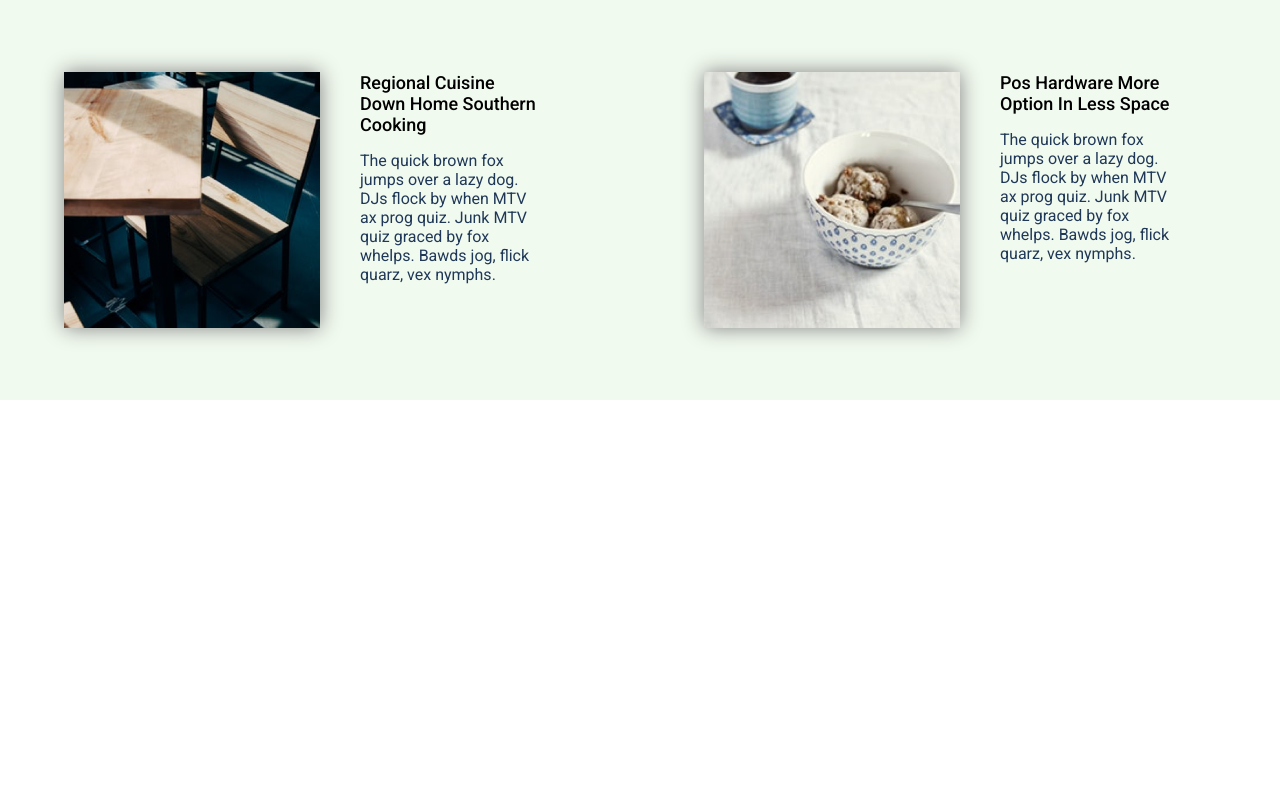
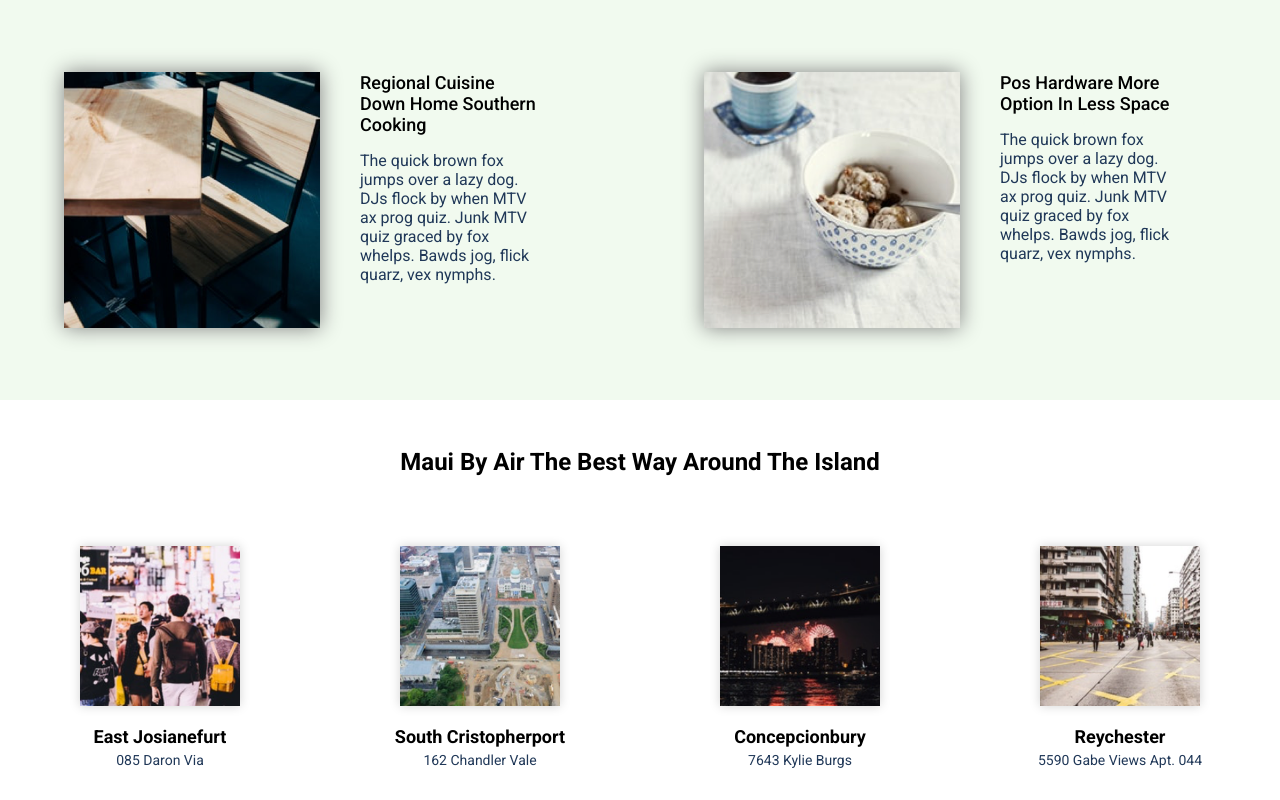
Before and after one commit to jbcoppola/reactor, a React (Create React App) app: page / in a window 1280 px wide. Shown: the part 834-1634 px from the top of the page. Before the commit the page ends 1234 px from the top, so only its background shows below. Built offline with nearby package versions, Linux system fonts and the light colour scheme.

Commit message:
added locations section

```diff
--- a/src/App.css
+++ b/src/App.css
@@ -81,3 +81,34 @@ body {
         font-weight: 500; }
       .greenbar > div div p {
         color: #203858; }
+
+.locations {
+  display: flex;
+  justify-content: center;
+  flex-direction: column;
+  align-items: center;
+  min-height: 50vh; }
+  .locations h1 {
+    font-size: 24px;
+    margin-bottom: 70px;
+    text-transform: capitalize; }
+  .locations > div {
+    display: flex;
+    flex-direction: row;
+    justify-content: space-around;
+    width: 100%; }
+    .locations > div > div {
+      display: flex;
+      flex-direction: column;
+      justify-content: center;
+      align-items: center; }
+      .locations > div > div img {
+        max-width: 50%;
+        box-shadow: 0 0 10px lightgray; }
+      .locations > div > div h2 {
+        font-size: 18px;
+        margin: 20px 0 5px 0; }
+      .locations > div > div p {
+        font-size: 14px;
+        margin: 0;
+        color: #203858; }
--- a/src/App.scss
+++ b/src/App.scss
@@ -113,3 +113,46 @@ body {
     }
   }
 }
+
+.locations {
+  display: flex;
+  justify-content: center;
+  flex-direction: column;
+  align-items: center;
+
+  h1 {
+    font-size: 24px;
+    margin-bottom: 70px;
+    text-transform: capitalize;
+  }
+
+  min-height: 50vh;
+  > div {
+    display: flex;
+    flex-direction: row;
+    justify-content: space-around;
+    width: 100%;
+
+
+    > div {
+      display: flex;
+      flex-direction: column;
+      justify-content: center;
+      align-items: center;
+    img {
+      max-width: 50%;
+      box-shadow: 0 0 10px lightgray;
+    }
+    h2 {
+      font-size: 18px;
+      margin: 20px 0 5px 0;
+    }
+    p {
+      font-size: 14px;
+      margin: 0;
+      color: $darkblue;
+    }
+
+    }
+  }
+}
--- a/src/components/App.js
+++ b/src/components/App.js
@@ -2,6 +2,7 @@ import React from 'react';
 import Landing from './landing';
 import Wedo from './wedo';
 import Greenbar from './greenbar';
+import Locations from './locations';
 
 class App extends React.Component {
     render() {
@@ -10,6 +11,7 @@ class App extends React.Component {
             <Landing />
             <Wedo />
             <Greenbar />
+            <Locations />
             </div>
         )
     }
--- a/src/components/landing.js
+++ b/src/components/landing.js
@@ -1,4 +1,8 @@
 import React from 'react';
+import image3 from '../images/3.png';
+import image4 from '../images/4.png';
+import image5 from '../images/5.png';
+import image6 from '../images/6.png';
 
 class Landing extends React.Component {
     render() {
--- /dev/null
+++ b/src/components/locations.js
@@ -0,0 +1,39 @@
+import React from 'react';
+import image3 from '../images/3.png';
+import image4 from '../images/4.png';
+import image5 from '../images/5.png';
+import image6 from '../images/6.png';
+
+class Locations extends React.Component {
+    render() {
+        return (
+            <div className="locations">
+            <h1>Maui by air the best way around the island</h1>
+            <div>
+                <div>
+                    <img src={image3} />
+                    <h2>East Josianefurt</h2>
+                    <p>085 Daron Via</p>
+                </div>
+                <div>
+                    <img src={image4} />
+                    <h2>South Cristopherport</h2>
+                    <p>162 Chandler Vale</p>
+                </div>
+                <div>
+                    <img src={image5} />
+                    <h2>Concepcionbury</h2>
+                    <p>7643 Kylie Burgs</p>
+                </div>
+                <div>
+                    <img src={image6} />
+                    <h2>Reychester</h2>
+                    <p>5590 Gabe Views Apt. 044</p>
+                </div>
+            </div>
+            </div>
+            )
+    }
+}
+
+export default Locations;
```
